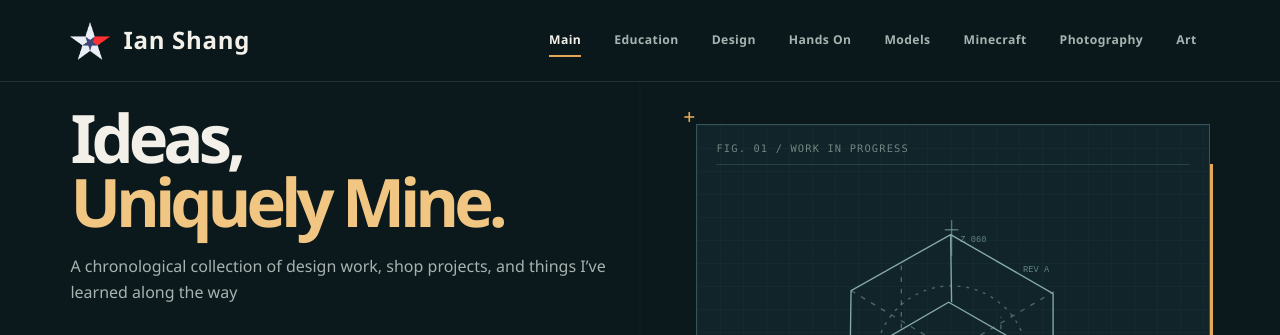
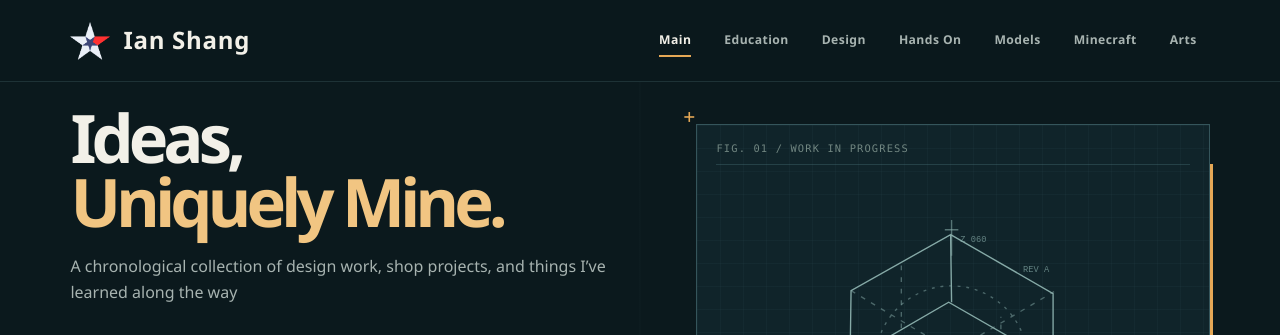
Before and after one commit to IanShang/Portfolio, a plain HTML site: page index.html in a window 1280 px wide. Shown: the top 335 px of the page. Drawn offline with Linux system fonts and the light colour scheme.

Commit message:
Combine Photography and Art into Arts tab

```diff
--- a/app.js
+++ b/app.js
@@ -6,8 +6,7 @@ const categories = [
   { id: "hands-on", label: "Hands On" },
   { id: "models", label: "Models" },
   { id: "minecraft", label: "Minecraft" },
-  { id: "photography", label: "Photography" },
-  { id: "art", label: "Art" },
+  { id: "arts", label: "Arts" },
 ];
 
 // Add projects here; each entry appears in its category and the main feed.
@@ -298,7 +297,7 @@ const projects = [
 },
 {
   "id": "art-9",
-  "category": "art",
+  "category": "arts",
   "date": "2021",
   "title": "Art 9",
   "summary": "A collection of artwork created in Art 9 in 2021.",
@@ -580,7 +579,7 @@ const projects = [
 },
 {
   "id": "organized-chaos",
-  "category": "art",
+  "category": "arts",
   "date": "2018",
   "displayDate": "2018-2019 Grade 7",
   "title": "Organized Chaos",
@@ -596,7 +595,7 @@ const projects = [
 },
 {
   "id": "photography-winter-2023",
-  "category": "photography",
+  "category": "arts",
   "date": "2023-12",
   "displayDate": "Winter 2023/12/- to 2024/1/-",
   "title": "Winter 2023 — UK and Ireland",
@@ -752,7 +751,7 @@ const projects = [
 },
 {
   "id": "photography-summer-2026",
-  "category": "photography",
+  "category": "arts",
   "date": "2026-07",
   "displayDate": "2026/07-08/-",
   "title": "Summer 2026",
@@ -848,7 +847,7 @@ const projects = [
 },
 {
   "id": "photography-summer-2025",
-  "category": "photography",
+  "category": "arts",
   "date": "2025-07",
   "displayDate": "2025/07-08/-",
   "title": "Summer 2025",
@@ -1389,7 +1388,7 @@ function getVisibleProjects(activeCategory) {
     .map((project, originalIndex) => ({ project, originalIndex, order: projectOrder(project) }))
     .filter(({ project }) => activeCategory
       ? project.category === activeCategory.id
-      : !["minecraft", "photography", "art"].includes(project.category))
+      : !["minecraft", "arts"].includes(project.category))
     .sort((a, b) => {
       if (a.order === null && b.order === null) return a.originalIndex - b.originalIndex;
       if (a.order === null) return 1;
@@ -1639,6 +1638,10 @@ function renderEducation(activeCategory) {
 }
 
 function render() {
+  // Preserve existing Art and Photography links after merging their categories.
+  if (/^#(?:art|photography)(?=\/|$)/.test(window.location.hash)) {
+    history.replaceState(null, "", window.location.hash.replace(/^#(?:art|photography)(?=\/|$)/, "#arts"));
+  }
   if (window.location.hash === "#all") history.replaceState(null, "", window.location.pathname + window.location.search);
   const activeCategory = getActiveCategory();
   const visibleProjects = getVisibleProjects(activeCategory);
@@ -1646,10 +1649,9 @@ function render() {
   renderEducation(activeCategory);
   const categoryIntros = {
     education: "My education and highlighted coursework.",
-    art: "Creative freedom is wonderful",
+    arts: "Creative freedom is wonderful. Scenes worth remembering, captured without professional equipment.",
     design: "A list of items I designed, either by myself or with a team",
     marketing: "Studying engineering doesn't mean I can't do sales pitches",
-    photography: "Scenes worth remembering, captured without professional equipment",
     "hands-on": "My experience with crafts, machining, hand tools, woodworking, and doing things manually.",
     minecraft: "Unique Minecraft contraptions, builds, and resource packs designed by me. During my 2026 summer internship, my supervisor kept asking why I design things to be so square and rectangular. I suspect this is why.",
     models: "Trumpeter, Tamiya, and Hasegawa model kits, assembled and spray-painted using techniques I taught myself.",
--- a/index.html
+++ b/index.html
@@ -8,7 +8,7 @@
     <title>Workshop Log — Ian Shang</title>
     <link rel="icon" type="image/png" href="favicon.png?v=1">
     <link rel="stylesheet" href="styles.css?v=education-tab-v1">
-    <script src="app.js?v=education-tab-v1" defer></script>
+    <script src="app.js?v=combined-arts-v1" defer></script>
   </head>
   <body id="all">
     <a class="skip-link" href="#main-content">Skip to projects</a>
```
